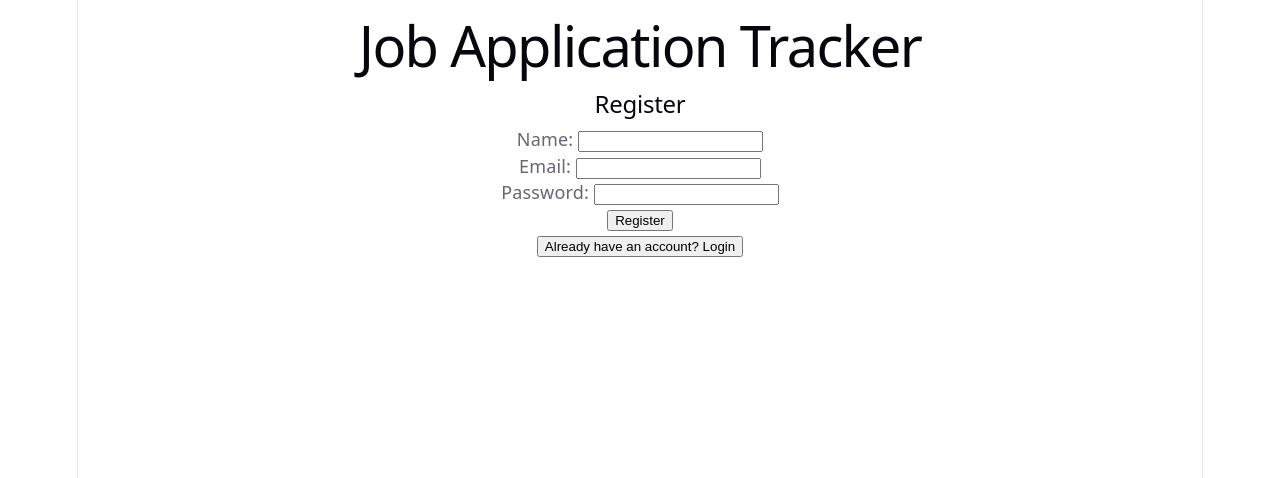
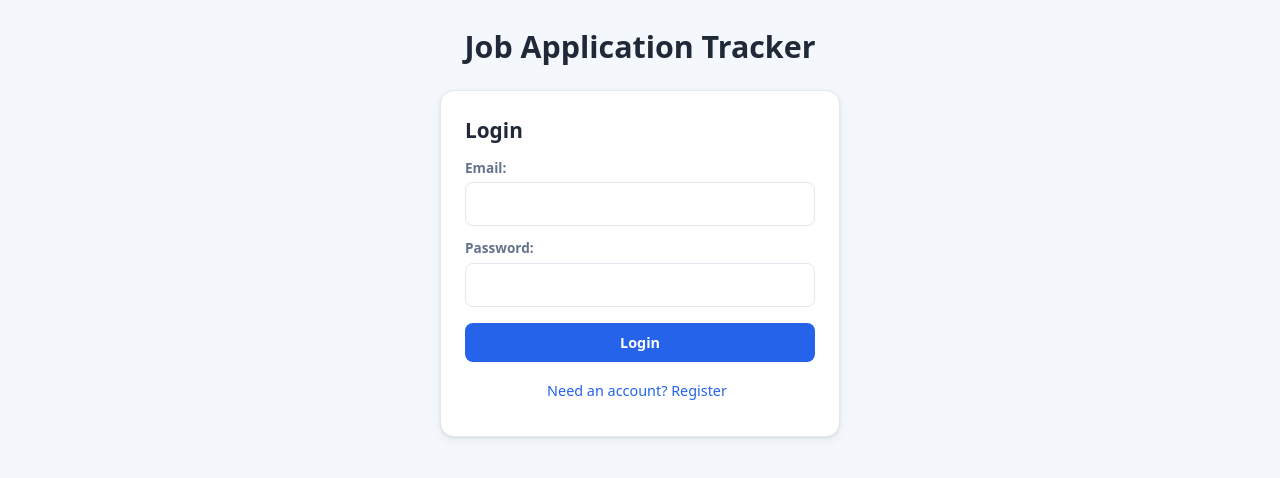
Before and after one commit to peeyoosh-kumar/job-tracker, a React app in the folder frontend/: page / in a window 1280 px wide. Shown: the top 478 px of the page. Built offline with nearby package versions, Linux system fonts and the light colour scheme; the HTML template or start-up script is replaced by a standard one.

Commit message:
Style the frontend, default to Login, fix resume upload display

```diff
--- a/frontend/src/App.jsx
+++ b/frontend/src/App.jsx
@@ -21,7 +21,7 @@ function App() {
   const stored = getStoredAuth();
   const [token, setToken] = useState(stored.token);
   const [user, setUser] = useState(stored.user);
-  const [showLogin, setShowLogin] = useState(false);
+  const [showLogin, setShowLogin] = useState(true);
   const [view, setView] = useState("applications");
 
   function handleAuthed(newToken, newUser) {
@@ -37,25 +37,34 @@ function App() {
     localStorage.removeItem("user");
     setToken(null);
     setUser(null);
+    setShowLogin(true);
   }
 
   if (token && user) {
     return (
       <div>
+        <div className="topbar">
           <h1>Job Application Tracker</h1>
-        <p>Logged in as {user.name} ({user.email})</p>
-        <button onClick={handleLogout}>Logout</button>
+          <div>
+            <span className="who">
+              {user.name} ({user.email}){" "}
+            </span>
+            <button className="secondary" onClick={handleLogout}>
+              Logout
+            </button>
+          </div>
+        </div>
 
-        <div style={{ margin: "1em 0" }}>
+        <div className="tabs">
           <button
+            className={view === "applications" ? "active" : ""}
             onClick={() => setView("applications")}
-            disabled={view === "applications"}
           >
             Applications
           </button>
           <button
+            className={view === "dashboard" ? "active" : ""}
             onClick={() => setView("dashboard")}
-            disabled={view === "dashboard"}
           >
             Dashboard
           </button>
@@ -72,15 +81,19 @@ function App() {
 
   return (
     <div>
-      <h1>Job Application Tracker</h1>
+      <h1 className="auth-title">Job Application Tracker</h1>
+      <div className="auth-card">
         {showLogin ? (
           <Login onLoggedIn={handleAuthed} />
         ) : (
           <Register onRegistered={handleAuthed} />
         )}
-      <button onClick={() => setShowLogin(!showLogin)}>
+        <div className="auth-switch">
+          <button className="link" onClick={() => setShowLogin(!showLogin)}>
             {showLogin ? "Need an account? Register" : "Already have an account? Login"}
           </button>
+        </div>
+      </div>
     </div>
   );
 }
--- a/frontend/src/index.css
+++ b/frontend/src/index.css
@@ -1,111 +1,329 @@
 :root {
-  --text: #6b6375;
-  --text-h: #08060d;
-  --bg: #fff;
-  --border: #e5e4e7;
-  --code-bg: #f4f3ec;
-  --accent: #aa3bff;
-  --accent-bg: rgba(170, 59, 255, 0.1);
-  --accent-border: rgba(170, 59, 255, 0.5);
-  --social-bg: rgba(244, 243, 236, 0.5);
-  --shadow:
-    rgba(0, 0, 0, 0.1) 0 10px 15px -3px, rgba(0, 0, 0, 0.05) 0 4px 6px -2px;
+  --bg: #f4f7fc;
+  --surface: #ffffff;
+  --text: #1f2937;
+  --muted: #64748b;
+  --border: #e2e8f0;
+  --accent: #2563eb;
+  --accent-hover: #1d4ed8;
+  --accent-soft: rgba(37, 99, 235, 0.1);
+  --danger: #dc2626;
+  --shadow: 0 1px 3px rgba(15, 23, 42, 0.08), 0 4px 12px rgba(15, 23, 42, 0.05);
 
-  --sans: system-ui, 'Segoe UI', Roboto, sans-serif;
-  --heading: system-ui, 'Segoe UI', Roboto, sans-serif;
-  --mono: ui-monospace, Consolas, monospace;
-
-  font: 18px/145% var(--sans);
-  letter-spacing: 0.18px;
+  font-family: system-ui, "Segoe UI", Roboto, sans-serif;
+  font-size: 16px;
+  line-height: 1.5;
   color-scheme: light dark;
   color: var(--text);
   background: var(--bg);
-  font-synthesis: none;
-  text-rendering: optimizeLegibility;
-  -webkit-font-smoothing: antialiased;
-  -moz-osx-font-smoothing: grayscale;
-
-  @media (max-width: 1024px) {
-    font-size: 16px;
-  }
 }
 
 @media (prefers-color-scheme: dark) {
   :root {
-    --text: #9ca3af;
-    --text-h: #f3f4f6;
-    --bg: #16171d;
-    --border: #2e303a;
-    --code-bg: #1f2028;
-    --accent: #c084fc;
-    --accent-bg: rgba(192, 132, 252, 0.15);
-    --accent-border: rgba(192, 132, 252, 0.5);
-    --social-bg: rgba(47, 48, 58, 0.5);
-    --shadow:
-      rgba(0, 0, 0, 0.4) 0 10px 15px -3px, rgba(0, 0, 0, 0.25) 0 4px 6px -2px;
+    --bg: #0f172a;
+    --surface: #1e293b;
+    --text: #e5e7eb;
+    --muted: #94a3b8;
+    --border: #334155;
+    --accent: #3b82f6;
+    --accent-hover: #60a5fa;
+    --accent-soft: rgba(59, 130, 246, 0.18);
+    --danger: #f87171;
+    --shadow: 0 1px 3px rgba(0, 0, 0, 0.4), 0 4px 12px rgba(0, 0, 0, 0.25);
   }
+}
 
-  #social .button-icon {
-    filter: invert(1) brightness(2);
-  }
+* {
+  box-sizing: border-box;
 }
 
 body {
   margin: 0;
+  background: var(--bg);
 }
 
 #root {
-  width: 1126px;
-  max-width: 100%;
+  max-width: 860px;
   margin: 0 auto;
-  text-align: center;
-  border-inline: 1px solid var(--border);
-  min-height: 100svh;
-  display: flex;
-  flex-direction: column;
-  box-sizing: border-box;
-}
-
-h1,
-h2 {
-  font-family: var(--heading);
-  font-weight: 500;
-  color: var(--text-h);
+  padding: 24px 16px 48px;
+  text-align: left;
 }
 
 h1 {
-  font-size: 56px;
-  letter-spacing: -1.68px;
-  margin: 32px 0;
-  @media (max-width: 1024px) {
-    font-size: 36px;
-    margin: 20px 0;
-  }
+  font-size: 1.9rem;
+  margin: 0;
+  color: var(--text);
 }
+
 h2 {
-  font-size: 24px;
-  line-height: 118%;
-  letter-spacing: -0.24px;
+  font-size: 1.3rem;
+  margin: 0 0 12px;
+  color: var(--text);
+}
+
+h3 {
+  font-size: 1.05rem;
+  margin: 18px 0 8px;
+  color: var(--text);
+}
+
+p {
   margin: 0 0 8px;
-  @media (max-width: 1024px) {
-    font-size: 20px;
-  }
 }
-p {
+
+/* ---------- Buttons ---------- */
+button {
+  font: inherit;
+  font-size: 0.9rem;
+  font-weight: 600;
+  padding: 8px 14px;
+  margin: 0 6px 6px 0;
+  border: 1px solid transparent;
+  border-radius: 8px;
+  background: var(--accent);
+  color: #fff;
+  cursor: pointer;
+  transition: background 0.15s;
+}
+
+button:hover:not(:disabled) {
+  background: var(--accent-hover);
+}
+
+button:disabled {
+  opacity: 0.55;
+  cursor: not-allowed;
+}
+
+button.secondary {
+  background: transparent;
+  color: var(--accent);
+  border-color: var(--accent);
+}
+
+button.secondary:hover:not(:disabled) {
+  background: var(--accent-soft);
+}
+
+button.danger {
+  background: transparent;
+  color: var(--danger);
+  border-color: var(--danger);
+}
+
+button.danger:hover:not(:disabled) {
+  background: var(--danger);
+  color: #fff;
+}
+
+button.link {
+  background: none;
+  border: none;
+  color: var(--accent);
+  padding: 4px 0;
+  font-weight: 500;
+}
+
+button.link:hover:not(:disabled) {
+  background: none;
+  text-decoration: underline;
+}
+
+/* ---------- Form fields ---------- */
+label {
+  display: block;
+  font-size: 0.85rem;
+  font-weight: 600;
+  color: var(--muted);
+  margin-bottom: 4px;
+}
+
+input,
+select {
+  width: 100%;
+  font: inherit;
+  padding: 9px 11px;
+  border: 1px solid var(--border);
+  border-radius: 8px;
+  background: var(--surface);
+  color: var(--text);
+}
+
+input:focus,
+select:focus {
+  outline: 2px solid var(--accent);
+  outline-offset: 1px;
+  border-color: transparent;
+}
+
+input[type="file"] {
+  width: auto;
+  max-width: 100%;
+  padding: 6px;
+  font-size: 0.85rem;
+}
+
+form > div,
+.edit > div {
+  margin-bottom: 12px;
+}
+
+/* ---------- Layout pieces ---------- */
+.topbar {
+  display: flex;
+  flex-wrap: wrap;
+  align-items: center;
+  justify-content: space-between;
+  gap: 8px;
+  padding-bottom: 14px;
+  margin-bottom: 18px;
+  border-bottom: 1px solid var(--border);
+}
+
+.topbar .who {
+  color: var(--muted);
+  font-size: 0.9rem;
+}
+
+.topbar button {
   margin: 0;
 }
 
-code,
-.counter {
-  font-family: var(--mono);
-  display: inline-flex;
-  border-radius: 4px;
-  color: var(--text-h);
+.tabs {
+  display: flex;
+  gap: 8px;
+  margin-bottom: 20px;
 }
 
-code {
-  font-size: 15px;
-  line-height: 135%;
-  padding: 4px 8px;
-  background: var(--code-bg);
+.tabs button {
+  margin: 0;
+  background: transparent;
+  color: var(--muted);
+  border-color: var(--border);
 }
+
+.tabs button:hover:not(:disabled) {
+  background: var(--accent-soft);
+}
+
+.tabs button.active {
+  background: var(--accent);
+  color: #fff;
+  border-color: var(--accent);
+}
+
+.auth-card {
+  max-width: 400px;
+  margin: 20px auto 0;
+  padding: 24px;
+  background: var(--surface);
+  border: 1px solid var(--border);
+  border-radius: 14px;
+  box-shadow: var(--shadow);
+}
+
+.auth-card button[type="submit"] {
+  width: 100%;
+  margin: 4px 0 0;
+}
+
+.auth-title {
+  text-align: center;
+  margin-bottom: 4px;
+}
+
+.auth-switch {
+  text-align: center;
+  margin-top: 14px;
+}
+
+.panel,
+.card {
+  background: var(--surface);
+  border: 1px solid var(--border);
+  border-radius: 12px;
+  padding: 18px;
+  box-shadow: var(--shadow);
+}
+
+.panel {
+  margin-bottom: 24px;
+}
+
+.list {
+  list-style: none;
+  padding: 0;
+  margin: 0;
+  display: grid;
+  gap: 14px;
+}
+
+.card .row {
+  margin-bottom: 4px;
+}
+
+.card .row strong {
+  color: var(--muted);
+  font-weight: 600;
+}
+
+.card-head {
+  display: flex;
+  flex-wrap: wrap;
+  align-items: center;
+  justify-content: space-between;
+  gap: 8px;
+  margin-bottom: 8px;
+}
+
+.card-title {
+  font-size: 1.1rem;
+  font-weight: 700;
+}
+
+.actions {
+  display: flex;
+  flex-wrap: wrap;
+  margin-top: 12px;
+}
+
+.resume {
+  margin-top: 10px;
+  padding-top: 10px;
+  border-top: 1px dashed var(--border);
+}
+
+.card ul {
+  padding-left: 18px;
+}
+
+.error {
+  color: var(--danger);
+  font-weight: 500;
+}
+
+/* ---------- Status badges ---------- */
+.badge {
+  display: inline-block;
+  padding: 2px 10px;
+  border-radius: 999px;
+  font-size: 0.78rem;
+  font-weight: 700;
+  color: var(--b, var(--accent));
+  background: color-mix(in srgb, var(--b, var(--accent)) 16%, transparent);
+}
+
+.badge-applied { --b: #2563eb; }
+.badge-interview-scheduled { --b: #d97706; }
+.badge-interviewed { --b: #7c3aed; }
+.badge-offer { --b: #16a34a; }
+.badge-rejected { --b: #dc2626; }
+
+@media (max-width: 520px) {
+  h1 {
+    font-size: 1.5rem;
+  }
+  .auth-card {
+    padding: 18px;
+  }
+}
```
Also changed, not shown: frontend/src/App.css (deleted, +0 -184 lines), frontend/src/Applications.jsx (+59 -28 lines). Lines whose indentation alone changed are shown as unchanged.
